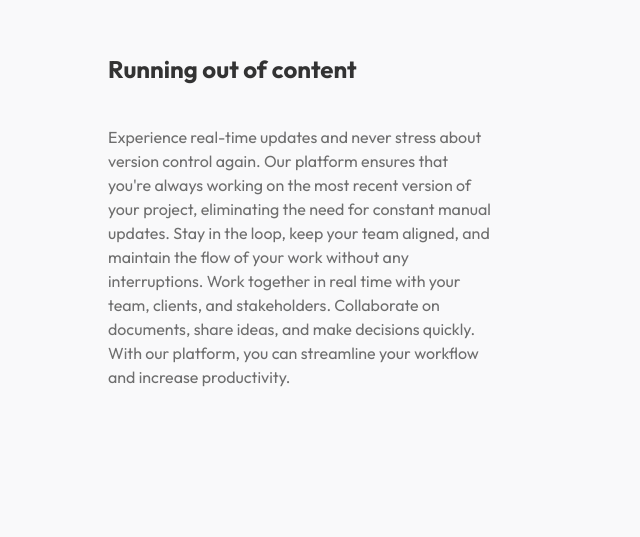
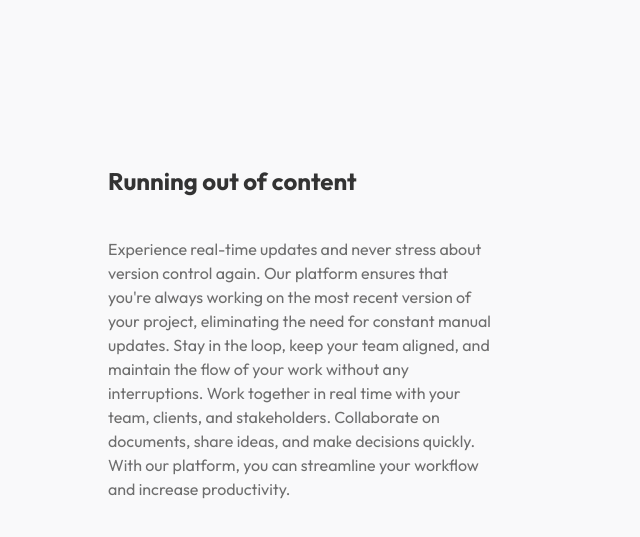
Before and after one commit to Sahil-796/vnp, a Next.js app: page / in a window 1280 px wide. Shown: the part 3651-4188 px from the top of the page, without its empty margins (0-640 px from the left). Built offline with nearby package versions, Linux system fonts and the light colour scheme.

Commit message:
fix: end scroll animation

```diff
--- a/components/ui/sticky-scroll-reveal.tsx
+++ b/components/ui/sticky-scroll-reveal.tsx
@@ -52,8 +52,8 @@ export const StickyScroll = ({
     setBackgroundGradient(linearGradients[activeCard % linearGradients.length]);
   }, [activeCard]);
 
-  // Stay visible initially, fade out at end
-  const opacity = useTransform(scrollYProgress, [0.9, 1], [1, 0]);
+  // No opacity fade
+  const opacity = useTransform(scrollYProgress, [0, 1], [1, 1]);
 
   return (
     <motion.div
@@ -68,7 +68,11 @@ export const StickyScroll = ({
               key={item.title + index}
               className={cn(
                 "min-h-[80vh] flex flex-col",
-                index === 0 ? "justify-start pt-10 mb-40" : "justify-center my-40"
+                index === 0
+                  ? "justify-start pt-10 mb-40"
+                  : index === content.length - 1
+                    ? "justify-end pb-10 mb-40"
+                    : "justify-center my-40"
               )}
             >
               <motion.h2
@@ -95,7 +99,7 @@ export const StickyScroll = ({
               </motion.p>
             </div>
           ))}
-          <div className="h-[500px]" />
+          <div className="h-0" />
         </div>
       </div>
       <div
```
